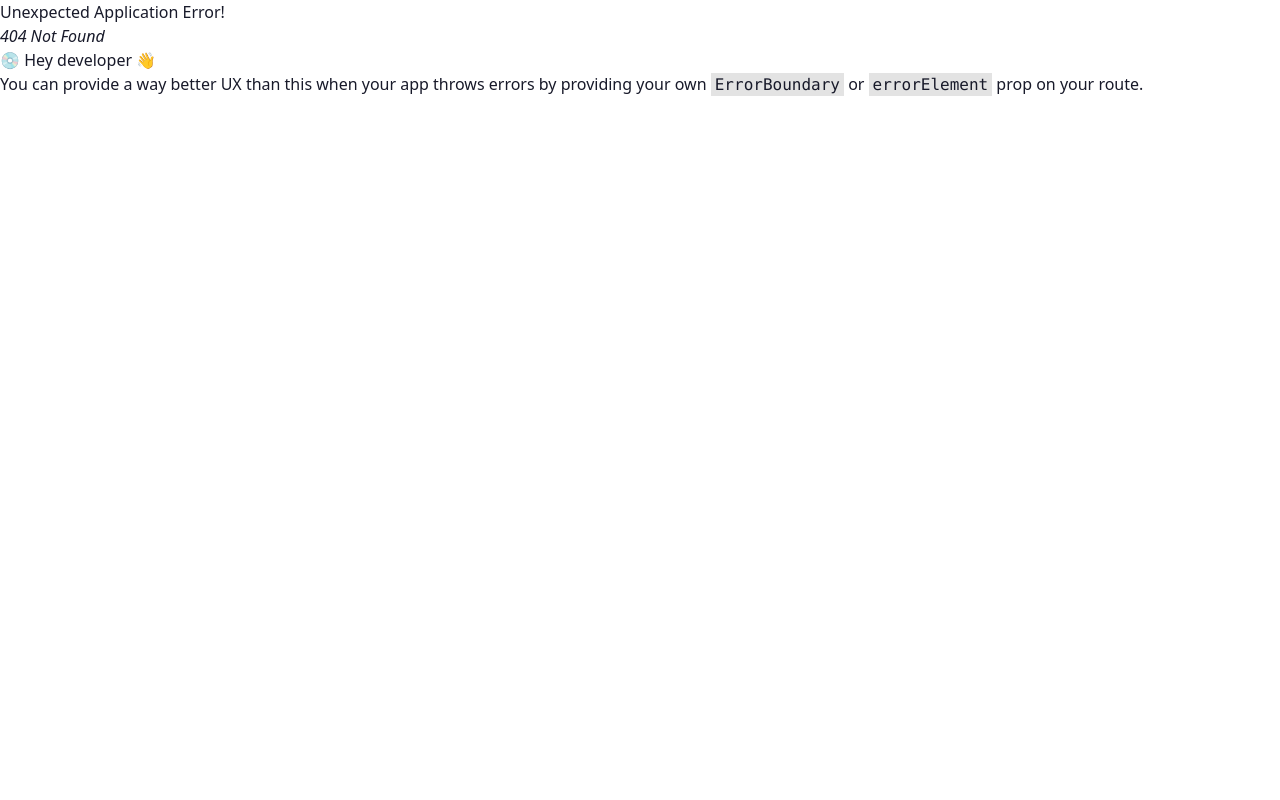
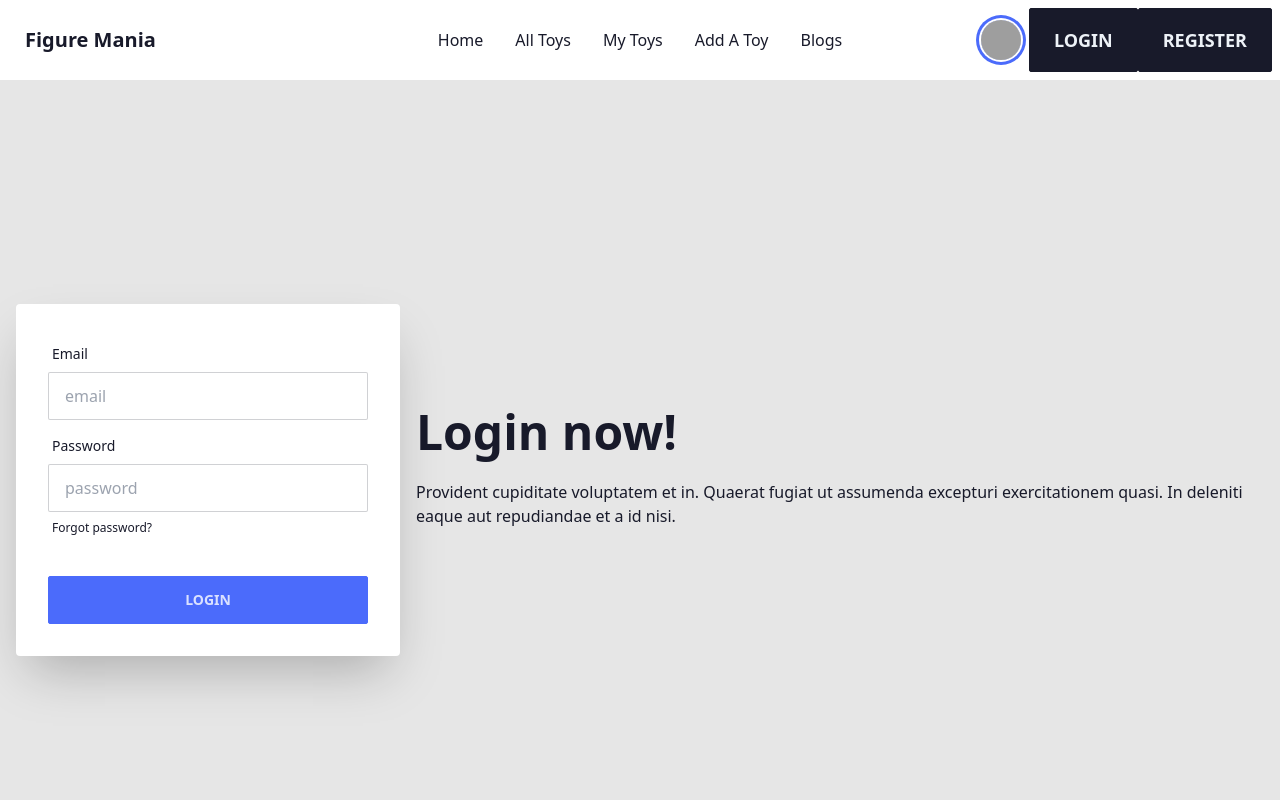
Before and after one commit to ShaikatRoy/toy-marketplace, a React (Vite) app: page /login in a window 1280 px wide. Before the commit this address had no page. Shown: the top 800 px of the page. Built offline with nearby package versions, Linux system fonts and the light colour scheme; grey boxes are pictures that could not be loaded.

Commit message:
navbar added

```diff
--- a/package.json
+++ b/package.json
@@ -11,6 +11,7 @@
   },
   "dependencies": {
     "daisyui": "^2.51.6",
+    "firebase": "^9.22.0",
     "localforage": "^1.10.0",
     "match-sorter": "^6.3.1",
     "react": "^18.2.0",
--- /dev/null
+++ b/src/firebase/firebase.config.js
@@ -0,0 +1,18 @@
+// Import the functions you need from the SDKs you need
+import { initializeApp } from "firebase/app";
+// TODO: Add SDKs for Firebase products that you want to use
+// https://firebase.google.com/docs/web/setup#available-libraries
+
+// Your web app's Firebase configuration
+const firebaseConfig = {
+  apiKey: "AIzaSyAVVyg_pnAQ8BVtmd8d1TroQa6sIYH4Nds",
+  authDomain: "figure-mania-project.firebaseapp.com",
+  projectId: "figure-mania-project",
+  storageBucket: "figure-mania-project.appspot.com",
+  messagingSenderId: "1052512123304",
+  appId: "1:1052512123304:web:1913a9feb8c6369960c59d"
+};
+
+// Initialize Firebase
+const app = initializeApp(firebaseConfig);
+export default app;
--- a/src/main.jsx
+++ b/src/main.jsx
@@ -8,7 +8,9 @@ import {
 import router from './Routes/Routes';
 
 ReactDOM.createRoot(document.getElementById('root')).render(
-  <React.StrictMode>
+  <div className='max-w-7xl mx-auto'>
+    <React.StrictMode>
      <RouterProvider router={router} />
-  </React.StrictMode>,
+    </React.StrictMode>,
+  </div>
 )
--- /dev/null
+++ b/src/pages/Home/Login/Login.jsx
@@ -0,0 +1,37 @@
+
+const Login = () => {
+    return (
+        <div className="hero min-h-screen bg-base-200">
+            <div className="hero-content flex-col lg:flex-row-reverse">
+                <div className="text-center lg:text-left">
+                    <h1 className="text-5xl font-bold">Login now!</h1>
+                    <p className="py-6">Provident cupiditate voluptatem et in. Quaerat fugiat ut assumenda excepturi exercitationem quasi. In deleniti eaque aut repudiandae et a id nisi.</p>
+                </div>
+                <div className="card flex-shrink-0 w-full max-w-sm shadow-2xl bg-base-100">
+                    <div className="card-body">
+                        <div className="form-control">
+                            <label className="label">
+                                <span className="label-text">Email</span>
+                            </label>
+                            <input type="text" placeholder="email" className="input input-bordered" />
+                        </div>
+                        <div className="form-control">
+                            <label className="label">
+                                <span className="label-text">Password</span>
+                            </label>
+                            <input type="text" placeholder="password" className="input input-bordered" />
+                            <label className="label">
+                                <a href="#" className="label-text-alt link link-hover">Forgot password?</a>
+                            </label>
+                        </div>
+                        <div className="form-control mt-6">
+                            <button className="btn btn-primary">Login</button>
+                        </div>
+                    </div>
+                </div>
+            </div>
+        </div>
+    );
+};
+
+export default Login;
--- /dev/null
+++ b/src/pages/Home/Register/Register.jsx
@@ -0,0 +1,10 @@
+
+const Register = () => {
+    return (
+        <div>
+            <h2>Please Register</h2>
+        </div>
+    );
+};
+
+export default Register;
--- a/src/pages/Shared/NavBar/NavBar.jsx
+++ b/src/pages/Shared/NavBar/NavBar.jsx
@@ -1,5 +1,14 @@
+import { Link } from "react-router-dom";
 
 const NavBar = () => {
+    const navItems = <>
+        <li><Link>Home</Link></li>
+        <li><Link>All Toys</Link></li>
+        <li><Link>My Toys</Link></li>
+        <li><Link>Add A Toy</Link></li>
+        <li><Link>Blogs</Link></li>
+    </>
+
     return (
         <div className="navbar bg-base-100">
             <div className="navbar-start">
@@ -8,40 +17,24 @@ const NavBar = () => {
                         <svg xmlns="http://www.w3.org/2000/svg" className="h-5 w-5" fill="none" viewBox="0 0 24 24" stroke="currentColor"><path strokeLinecap="round" strokeLinejoin="round" strokeWidth="2" d="M4 6h16M4 12h8m-8 6h16" /></svg>
                     </label>
                     <ul tabIndex={0} className="menu menu-compact dropdown-content mt-3 p-2 shadow bg-base-100 rounded-box w-52">
-                        <li><a>Item 1</a></li>
-                        <li tabIndex={0}>
-                            <a className="justify-between">
-                                Parent
-                                <svg className="fill-current" xmlns="http://www.w3.org/2000/svg" width="24" height="24" viewBox="0 0 24 24"><path d="M8.59,16.58L13.17,12L8.59,7.41L10,6L16,12L10,18L8.59,16.58Z" /></svg>
-                            </a>
-                            <ul className="p-2">
-                                <li><a>Submenu 1</a></li>
-                                <li><a>Submenu 2</a></li>
-                            </ul>
-                        </li>
-                        <li><a>Item 3</a></li>
+                        {navItems}
                     </ul>
                 </div>
                 <a className="btn btn-ghost normal-case text-xl">Figure Mania</a>
             </div>
             <div className="navbar-center hidden lg:flex">
                 <ul className="menu menu-horizontal px-1">
-                    <li><a>Item 1</a></li>
-                    <li tabIndex={0}>
-                        <a>
-                            Parent
-                            <svg className="fill-current" xmlns="http://www.w3.org/2000/svg" width="20" height="20" viewBox="0 0 24 24"><path d="M7.41,8.58L12,13.17L16.59,8.58L18,10L12,16L6,10L7.41,8.58Z" /></svg>
-                        </a>
-                        <ul className="p-2">
-                            <li><a>Submenu 1</a></li>
-                            <li><a>Submenu 2</a></li>
-                        </ul>
-                    </li>
-                    <li><a>Item 3</a></li>
+                    {navItems}
                 </ul>
             </div>
             <div className="navbar-end">
-                <a className="btn">Get started</a>
+                <div className="avatar">
+                    <div className="w-10 me-2 rounded-full ring ring-primary ring-offset-base-100 ring-offset-2">
+                        <img src="/images/stock/photo-1534528741775-53994a69daeb.jpg" />
+                    </div>
+                </div>
+                <Link to="/login" className="btn btn-xs sm:btn-sm md:btn-md lg:btn-lg">Login</Link>
+                <Link to="/register" className="btn btn-xs sm:btn-sm md:btn-md lg:btn-lg">Register</Link>
             </div>
         </div>
     );
```
Also changed, not shown: src/Routes/Routes.jsx (+10 -0 lines), 1 other file (tests, documents, lock files or other folders).
